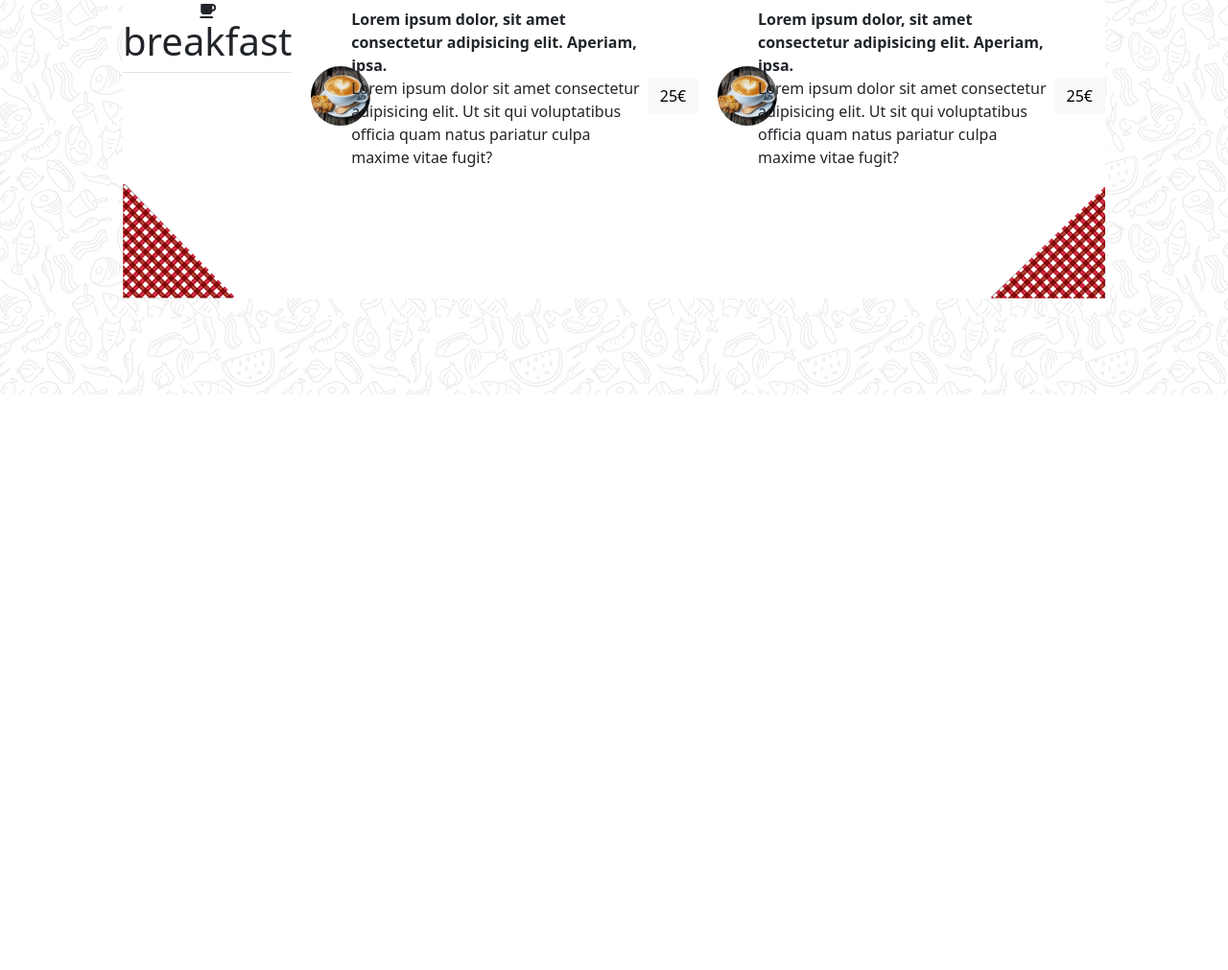
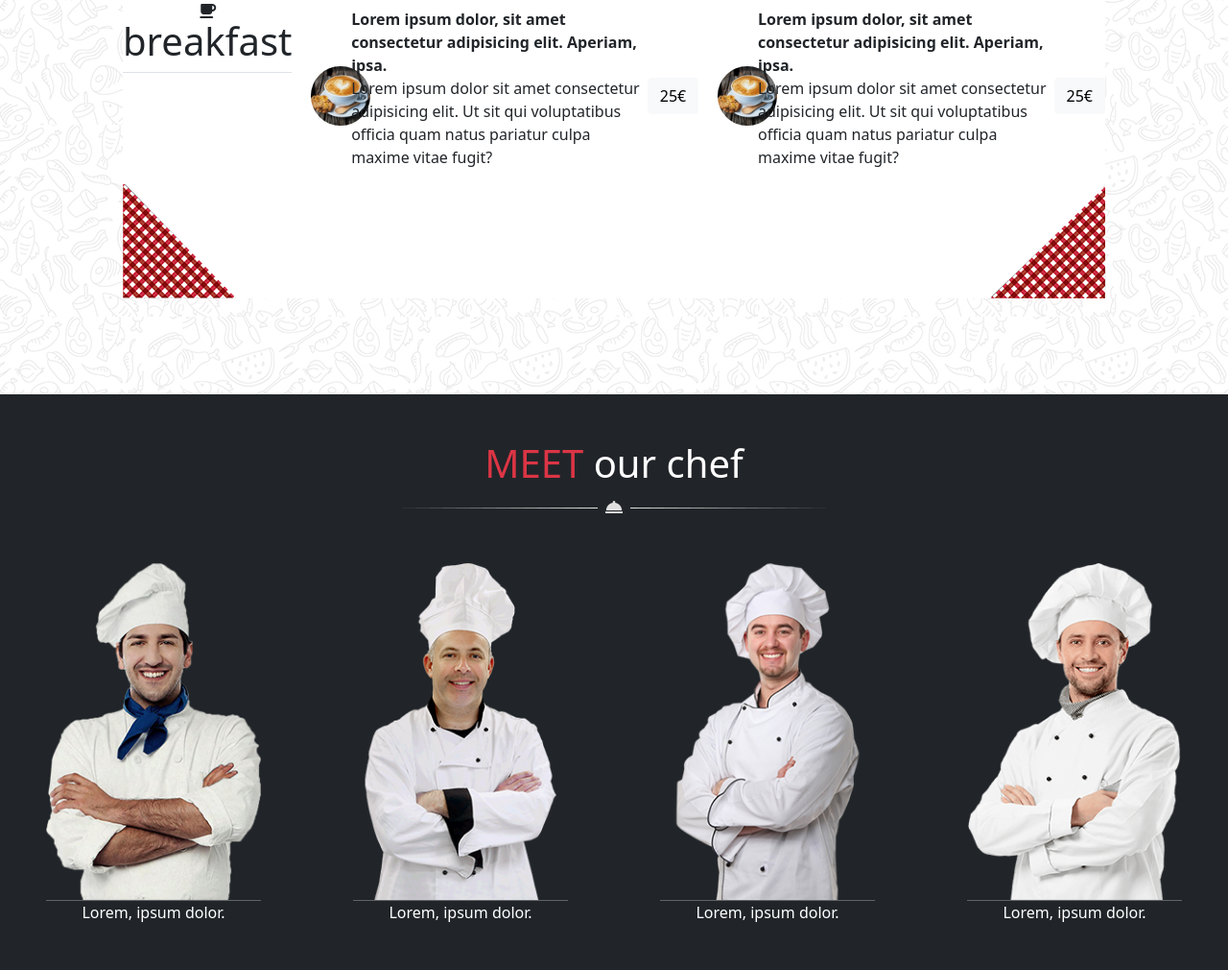
Before and after one commit to Cocquibus/git_bootstrap_les_chefs_14, a website: page index.html in a window 1280 px wide. Shown: the part 1851-2862 px from the top of the page at 96% size. Before the commit the page ends 2262 px from the top, so only its background shows below. Drawn offline with nearby package versions, Linux system fonts and the light colour scheme.

Commit message:
section base chef

```diff
--- a/index.html
+++ b/index.html
@@ -183,7 +183,24 @@
                 </div>
             </div>
         </section>
-        <section></section>
+        <section class="sectchef bg-dark text-center pt-5">
+            <h1 class="text-white"><span class="text-danger">MEET</span> our chef</h1>
+            <img src="./public/img/decoration_line.png" alt="">
+            <div class="d-flex justify-content-center text-white">
+                <div class="d-flex flex-column m-5">
+                    <img class=" borderbotimg" src="./public/img/chef1.png" alt="">Lorem, ipsum dolor.
+                </div>
+                <div class="d-flex flex-column m-5">
+                    <img class=" borderbotimg" src="./public/img/chef2.png" alt="">Lorem, ipsum dolor.
+                </div>
+                <div class="d-flex flex-column m-5">
+                    <img class=" borderbotimg" src="./public/img/chef3.png" alt="">Lorem, ipsum dolor.
+                </div>
+                <div class="d-flex flex-column m-5">
+                    <img class=" borderbotimg" src="./public/img/chef4.png" alt="">Lorem, ipsum dolor.
+                </div>
+            </div>
+        </section>
         <section></section>
         <section></section>
         <section></section>
--- a/src/sass/modules/_section2.sass
+++ b/src/sass/modules/_section2.sass
@@ -0,0 +1,3 @@
+.sectchef
+    .borderbotimg
+        border-bottom: 1px solid rgba(255, 255, 255, 0.29)
```
Also changed, not shown: public/css/app.css, 1 other file.
